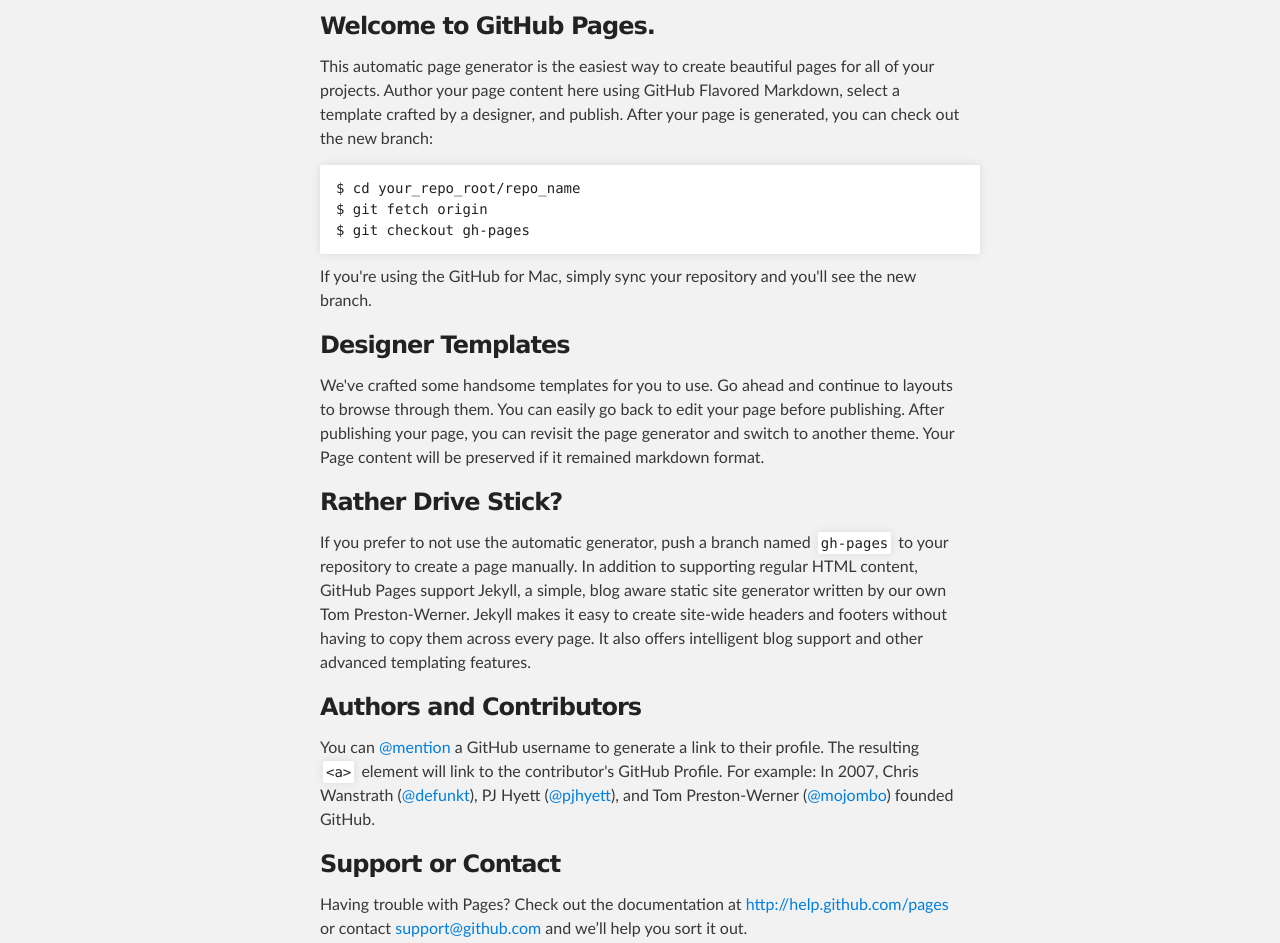
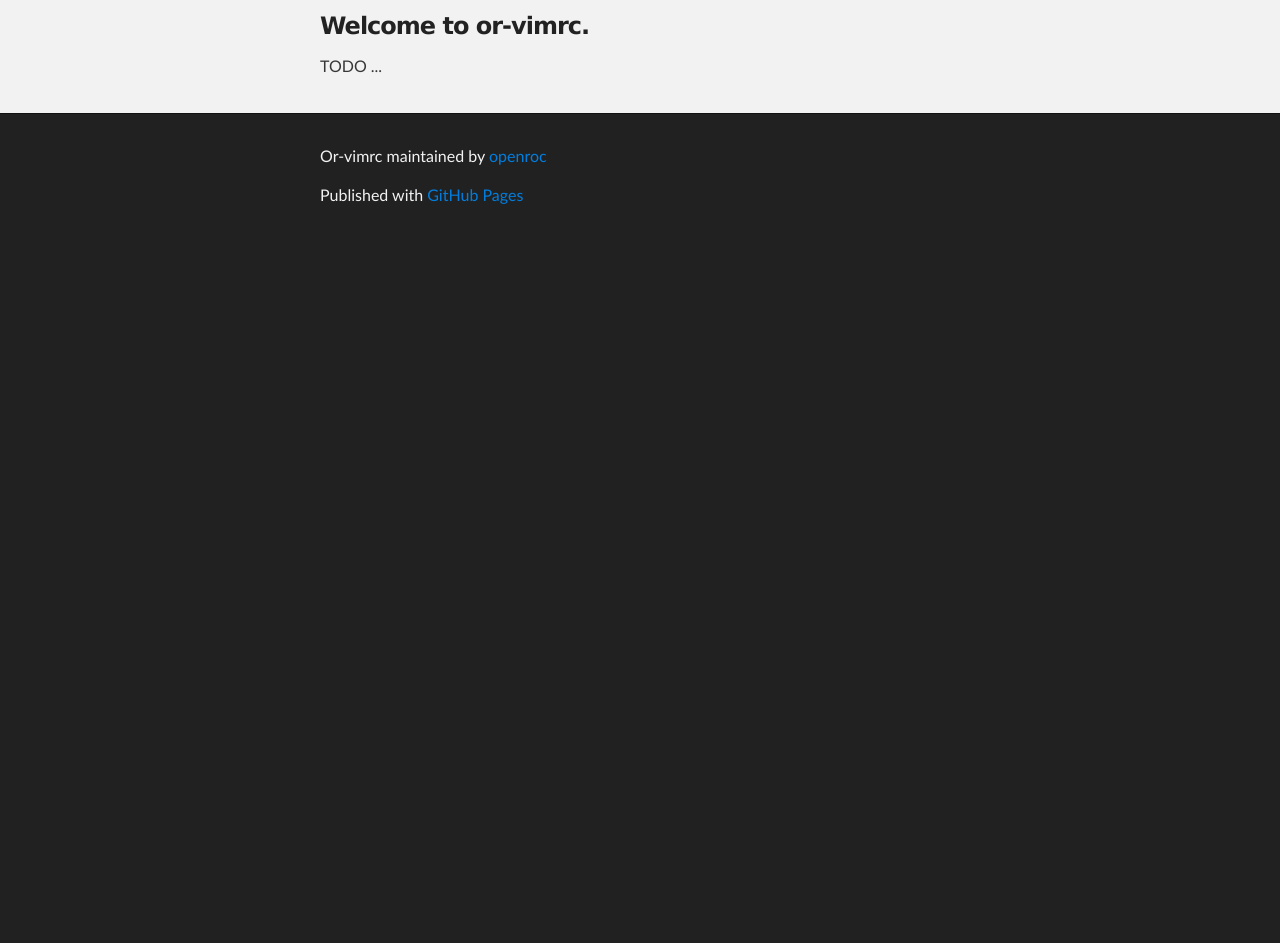
Before and after one commit to openroc/or-vimrc, a plain HTML site: page index.html in a window 1280 px wide. Shown: the part 252-1195 px from the top of the page. After the commit the page ends 800 px from the top, so only its background shows below. Drawn offline with Linux system fonts and the light colour scheme.

Commit message:
modified

```diff
--- a/index.html
+++ b/index.html
@@ -31,32 +31,11 @@
         <!-- MAIN CONTENT -->
         <div id="main_content_wrap" class="outer">
             <section id="main_content" class="inner">
-        <h3>Welcome to GitHub Pages.</h3>
+                <h3>Welcome to or-vimrc.</h3>
 
-<p>This automatic page generator is the easiest way to create beautiful pages for all of your projects. Author your page content here using GitHub Flavored Markdown, select a template crafted by a designer, and publish. After your page is generated, you can check out the new branch:</p>
+                <p>TODO ...</p>
 
-<pre><code>$ cd your_repo_root/repo_name
-$ git fetch origin
-$ git checkout gh-pages
-</code></pre>
 
-<p>If you're using the GitHub for Mac, simply sync your repository and you'll see the new branch.</p>
-
-<h3>Designer Templates</h3>
-
-<p>We've crafted some handsome templates for you to use. Go ahead and continue to layouts to browse through them. You can easily go back to edit your page before publishing. After publishing your page, you can revisit the page generator and switch to another theme. Your Page content will be preserved if it remained markdown format.</p>
-
-<h3>Rather Drive Stick?</h3>
-
-<p>If you prefer to not use the automatic generator, push a branch named <code>gh-pages</code> to your repository to create a page manually. In addition to supporting regular HTML content, GitHub Pages support Jekyll, a simple, blog aware static site generator written by our own Tom Preston-Werner. Jekyll makes it easy to create site-wide headers and footers without having to copy them across every page. It also offers intelligent blog support and other advanced templating features.</p>
-
-<h3>Authors and Contributors</h3>
-
-<p>You can <a href="https://github.com/blog/821" class="user-mention">@mention</a> a GitHub username to generate a link to their profile. The resulting <code>&lt;a&gt;</code> element will link to the contributor's GitHub Profile. For example: In 2007, Chris Wanstrath (<a href="https://github.com/defunkt" class="user-mention">@defunkt</a>), PJ Hyett (<a href="https://github.com/pjhyett" class="user-mention">@pjhyett</a>), and Tom Preston-Werner (<a href="https://github.com/mojombo" class="user-mention">@mojombo</a>) founded GitHub.</p>
-
-<h3>Support or Contact</h3>
-
-<p>Having trouble with Pages? Check out the documentation at <a href="http://help.github.com/pages">http://help.github.com/pages</a> or contact <a href="mailto:support@github.com">support@github.com</a> and we’ll help you sort it out.</p>
             </section>
         </div>
 
```
Lines whose indentation alone changed are shown as unchanged.
